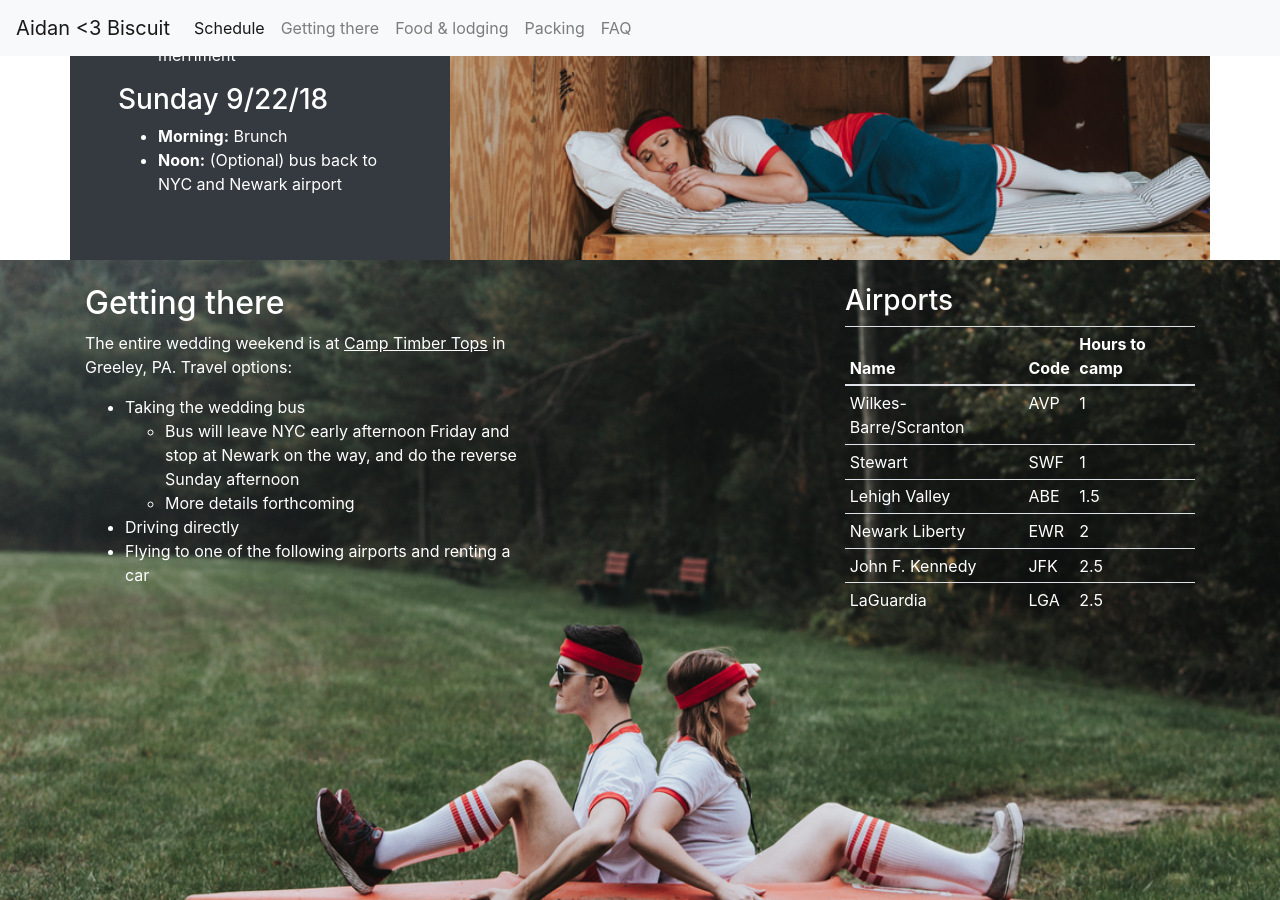
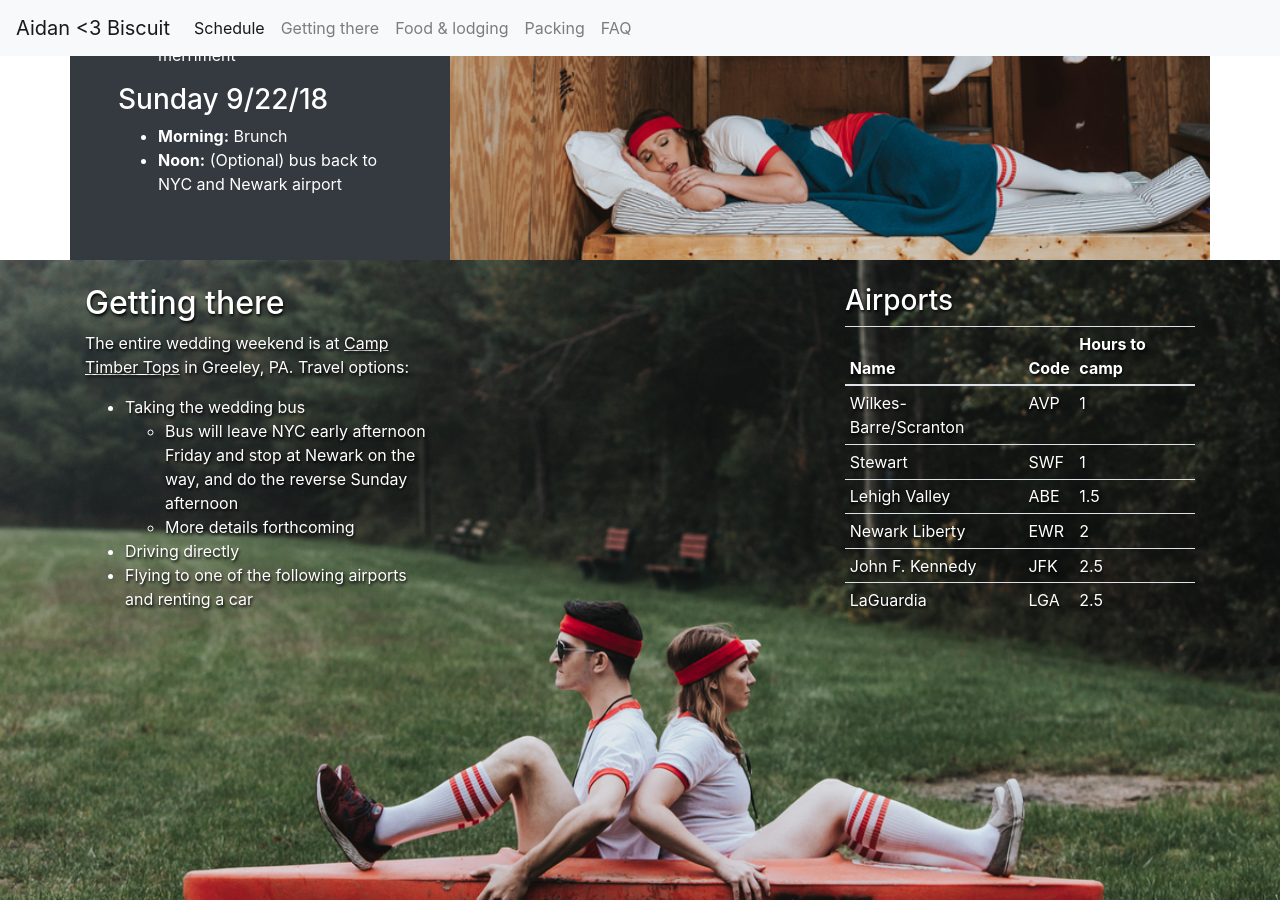
Before and after one commit to afeld/wedding, a Jekyll site: the page built from index.html, in a window 1280 px wide and 900 px high, scrolled down 1191 px. Built offline with Jekyll 4.4.1, drawn with Linux system fonts in a browser that asks for light colours; emoji names are drawn with the system emoji font; comment, search, counter and statistics services are not loaded.

Commit message:
better layout of Getting There columns

```diff
--- a/assets/style.scss
+++ b/assets/style.scss
@@ -47,5 +47,10 @@ h3 {
 .travel {
   background-image: url("Alex&AidanEngagement-159.jpg");
   background-position-y: bottom;
-  padding-bottom: 24rem;
+  padding-bottom: 60vh;
+  text-shadow: black 1px 2px 3px;
+  @media (min-width: 768px) {
+    // Bootstrap medium
+    padding-bottom: 40vh;
+  }
 }
--- a/index.html
+++ b/index.html
@@ -26,13 +26,14 @@ permalink: /
   </div>
 </div>
 <div class="travel pt-4 bg-img text-white">
+  <!-- <div class="color-overlay"></div> -->
   <div class="container">
     <div class="row">
-      <div class="col-md-5">
+      <div class="col-md-5 col-xl-4">
         {% capture travel_include %}{% include travel.md %}{% endcapture %}
         {{ travel_include | markdownify }}
       </div>
-      <div class="col-md-4 offset-md-3">
+      <div class="col-md-4 offset-md-3 offset-xl-4">
         <h3>Airports</h3>
         {% capture airports_include %}{% include airports.md %}{% endcapture %}
         {{ airports_include | markdownify }}
```
